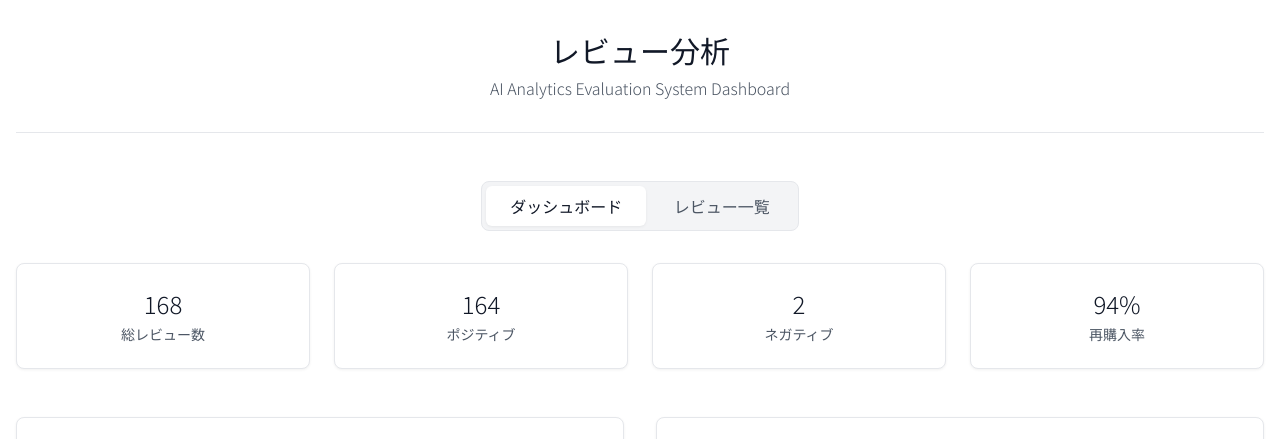
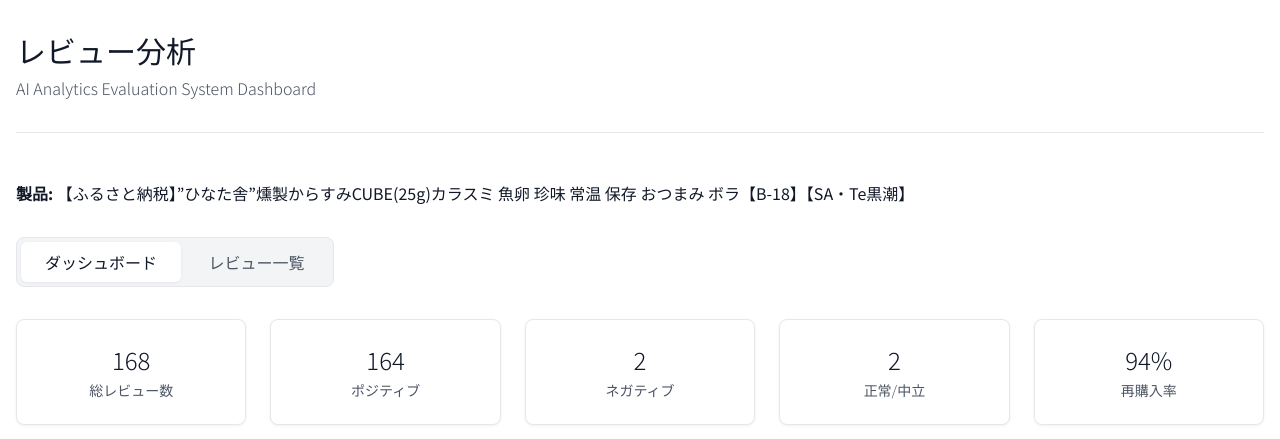
Before and after one commit to phuchung-vo/ai-analysis-review-system, a plain HTML site: page index.html in a window 1280 px wide. Shown: the top 439 px of the page. Drawn offline with nearby package versions, Linux system fonts and the light colour scheme.

Commit message:
Update data normal and neutral

```diff
--- a/index.html
+++ b/index.html
@@ -20,13 +20,17 @@
 
     <div class="container mx-auto px-4 py-8" id="main-content" style="display: none;">
         <!-- Header -->
-        <div class="text-center mb-12 border-b border-gray-200 pb-8">
+        <div class="mb-12 border-b border-gray-200 pb-8">
             <h1 class="text-3xl font-light text-gray-900 mb-2">レビュー分析</h1>
             <p class="text-gray-600 font-light">AI Analytics Evaluation System Dashboard</p>
         </div>
 
+        <div class="mb-8">
+            <span class="font-bold">製品:</span><span> 【ふるさと納税】”ひなた舎”燻製からすみCUBE(25g)カラスミ 魚卵 珍味 常温 保存 おつまみ ボラ【B-18】【SA・Te黒潮】</span>
+        </div>
+
         <!-- Navigation Tabs -->
-        <div class="flex justify-center mb-8">
+        <div class="flex mb-8">
             <div class="bg-gray-100 rounded-lg p-1 japanese-border">
                 <button onclick="showTab('dashboard')" class="nav-tab px-6 py-2 rounded-md font-medium transition-all duration-200 bg-white text-gray-900 minimal-shadow" id="dashboard-tab">
                     ダッシュボード
@@ -40,7 +44,7 @@
         <!-- Dashboard Content -->
         <div id="dashboard-content" class="tab-content">
             <!-- Stats Cards -->
-            <div class="grid grid-cols-1 md:grid-cols-2 lg:grid-cols-4 gap-6 mb-12">
+            <div class="grid grid-cols-1 md:grid-cols-2 lg:grid-cols-5 gap-6 mb-12">
                 <div class="bg-white japanese-border rounded-lg p-6 text-center hover-lift minimal-shadow">
                     <div class="text-2xl font-light text-gray-900 mb-1" id="total-reviews">-</div>
                     <div class="text-sm text-gray-600 font-light">総レビュー数</div>
@@ -52,6 +56,10 @@
                 <div class="bg-white japanese-border rounded-lg p-6 text-center hover-lift minimal-shadow">
                     <div class="text-2xl font-light text-gray-900 mb-1" id="negative-reviews">-</div>
                     <div class="text-sm text-gray-600 font-light">ネガティブ</div>
+                </div>
+                    <div class="bg-white japanese-border rounded-lg p-6 text-center hover-lift minimal-shadow">
+                    <div class="text-2xl font-light text-gray-900 mb-1" id="mixed-reviews">-</div>
+                    <div class="text-sm text-gray-600 font-light">正常/中立</div>
                 </div>
                 <div class="bg-white japanese-border rounded-lg p-6 text-center hover-lift minimal-shadow">
                     <div class="text-2xl font-light text-gray-900 mb-1" id="repurchase-rate">-</div>
--- a/main.js
+++ b/main.js
@@ -29,11 +29,13 @@ function updateStats() {
     const totalReviews = reviewsData.length;
     const positiveReviews = reviewsData.filter(r => r.overall_sentiment === 'positive').length;
     const negativeReviews = reviewsData.filter(r => r.overall_sentiment === 'negative').length;
+    const mixedReviews = reviewsData.filter(r => r.overall_sentiment === 'mixed').length;
     const repurchaseRate = totalReviews > 0 ? Math.round((reviewsData.filter(r => r.will_repurchase === 'true').length / totalReviews) * 100) : 0;
 
     document.getElementById('total-reviews').textContent = totalReviews;
     document.getElementById('positive-reviews').textContent = positiveReviews;
     document.getElementById('negative-reviews').textContent = negativeReviews;
+    document.getElementById('mixed-reviews').textContent = mixedReviews;
     document.getElementById('repurchase-rate').textContent = repurchaseRate + '%';
 }
 
```
